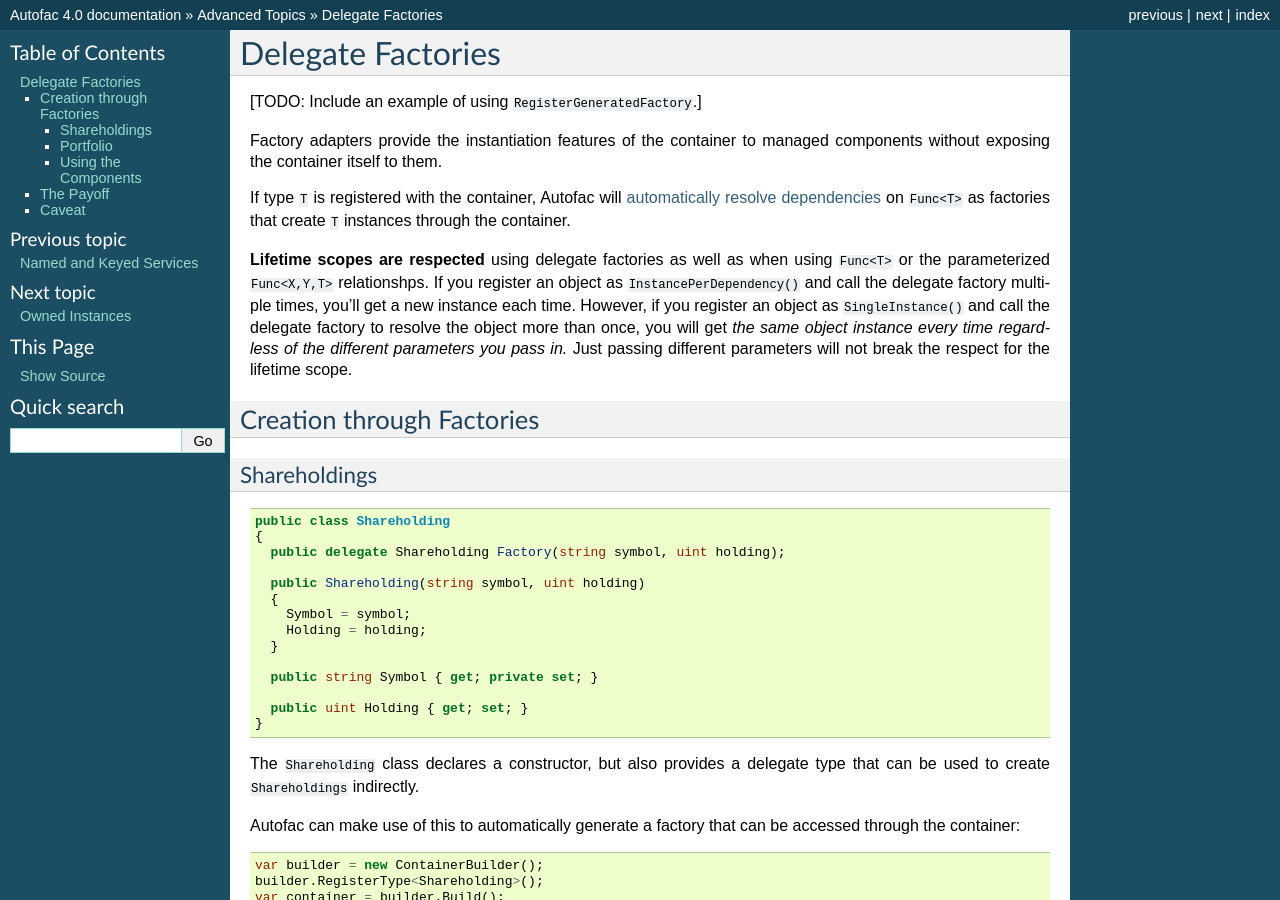
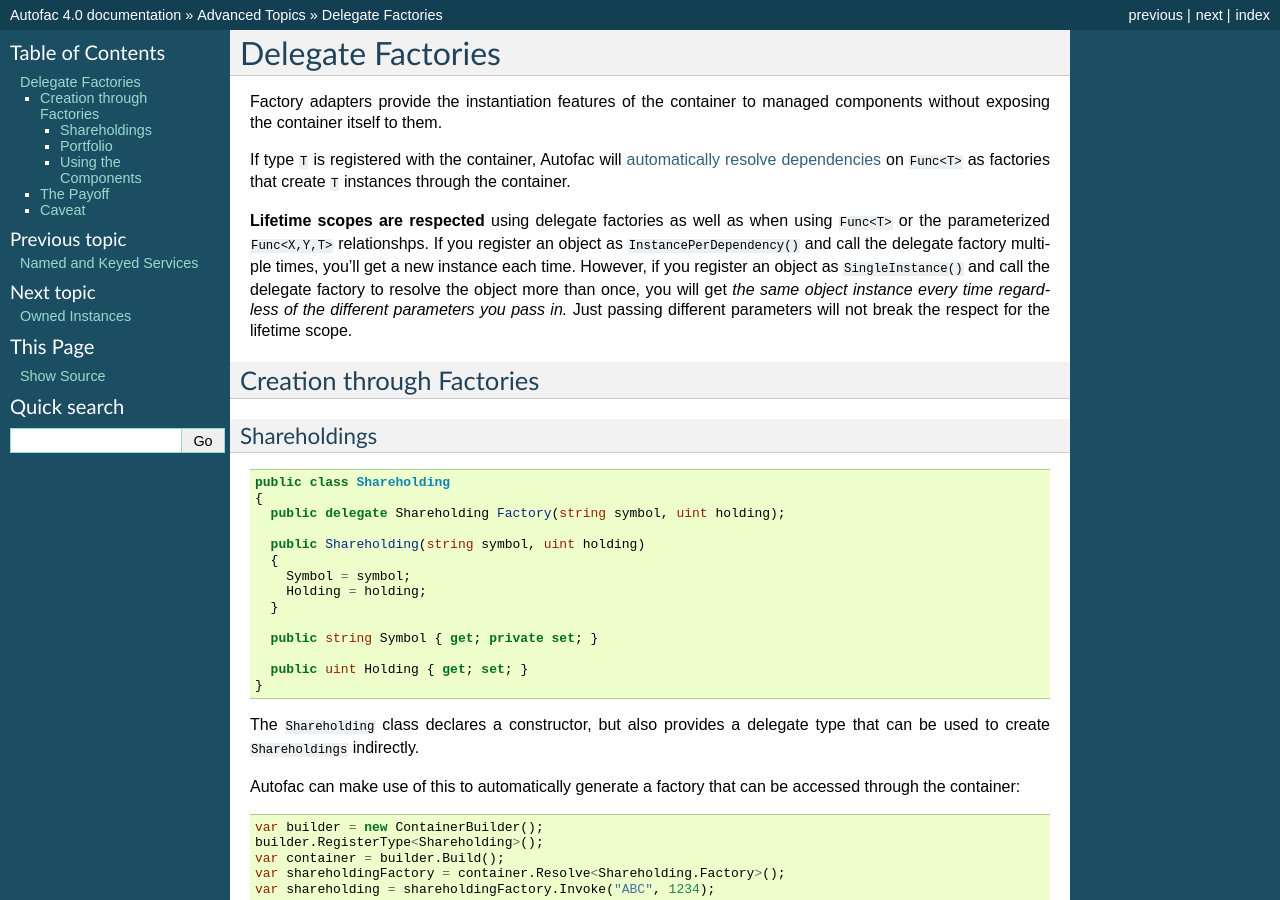
Before and after one commit to autofac/Documentation, a Sphinx documentation site: the page built from docs/advanced/delegate-factories.rst, in a window 1280 px wide and 900 px high. Built offline with Sphinx 7.4.7, drawn with Linux system fonts in a browser that asks for light colours.

Commit message:
Removed TODO around RegisterGeneratedFactory - Func<T> is automatically handled without explicit registration.

```diff
--- a/docs/advanced/delegate-factories.rst
+++ b/docs/advanced/delegate-factories.rst
@@ -1,8 +1,6 @@
 ==================
 Delegate Factories
 ==================
-
-[TODO: Include an example of using ``RegisterGeneratedFactory``.]
 
 Factory adapters provide the instantiation features of the container to managed components without exposing the container itself to them.
 
```
